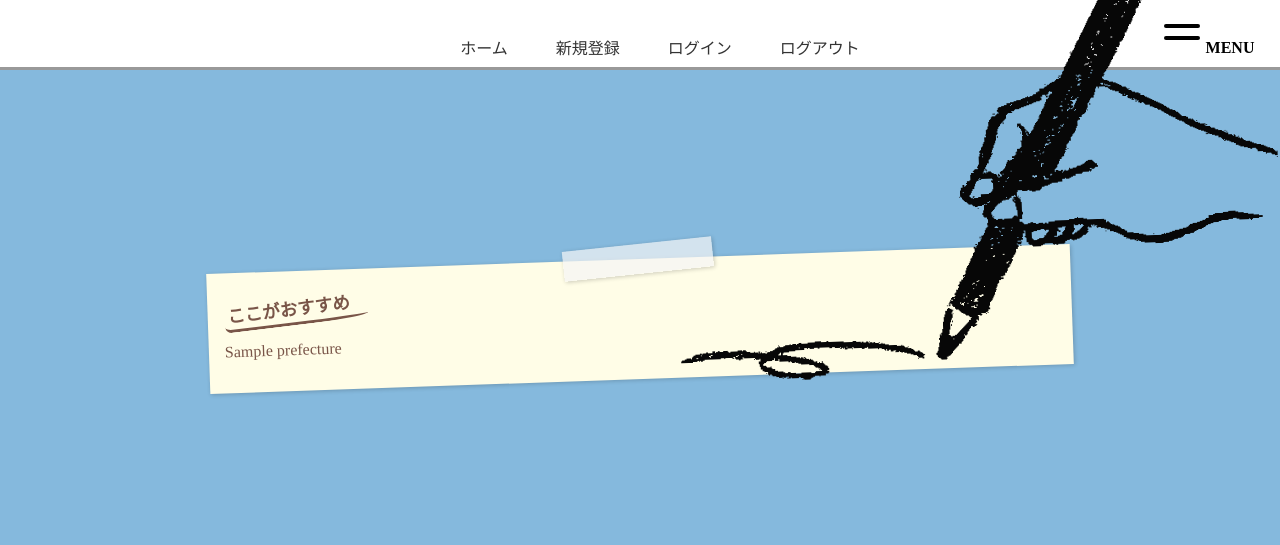
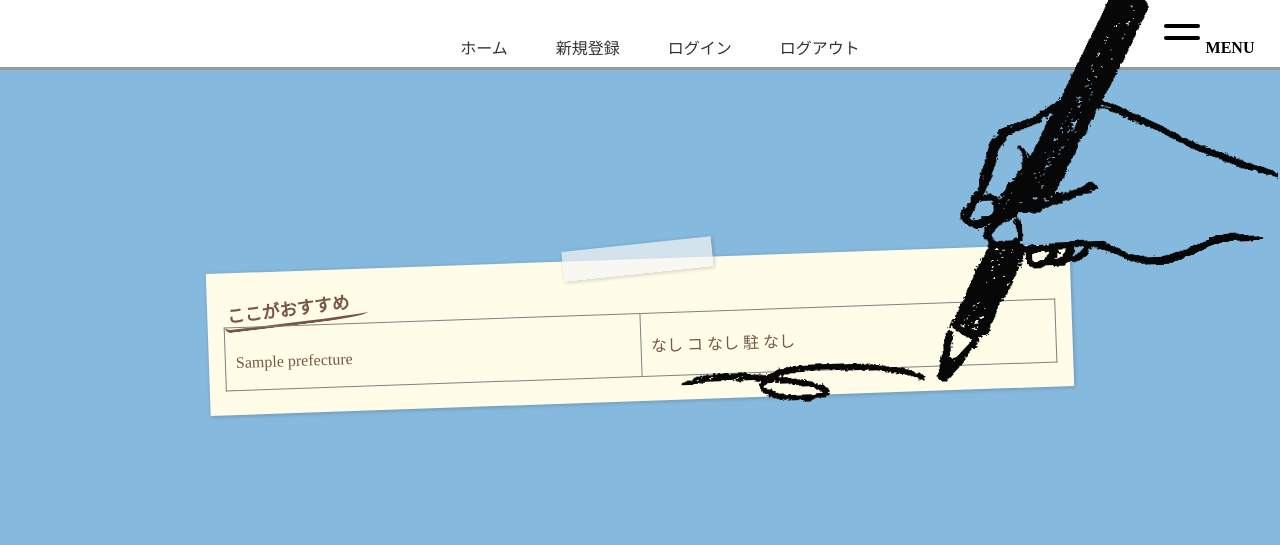
Before and after one commit to thejunjiadachi/chiimu-kaihatsu, a Flask app: template templates/list.html in a window 1280 px wide; the page is wider, and only the part inside the window is pictured. Shown: the top 545 px of that part. Run offline with Flask 2, Linux system fonts and the light colour scheme; the template is opened without the code that fills it: most values are stand-ins (such as "Sample title", 1, 10 or a date in 2020); some libraries are stand-ins or nearby versions.

Commit message:
とりあえずコミット

```diff
--- a/static/style.css
+++ b/static/style.css
@@ -544,3 +544,14 @@
     }
 
   }
+
+  table {
+    border-collapse: collapse;
+    width: 100%;
+  }
+
+  td {
+    width: 25%;
+    padding: 10px;
+    text-align: left;
+  }
--- a/templates/list.html
+++ b/templates/list.html
@@ -4,12 +4,33 @@
     一覧
 {% endblock %}
 
+{% block head %}
+<link rel="stylesheet" href="https://kit.fontawesome.com/5344205e39.css" crossorigin="anonymous">
+
+{% endblock %}
+
 {% block main %}
 <div class="memox">
 {% for prefectures in rows %}
+
+<table border="1">
+    <tr>
+        <td>
             <a href="{{ prefectures['url'] }}">
             <p>{{ prefectures["cafe_name"] }}</p>
             </a>
+        </td>
+        <td>
+            {% if prefectures["is_wifi"] %}
+                W <i class="fa-solid fa-wifi">あり</i>
+            {% else %}
+                なし
+            {% endif %}
+            コ {% if prefectures["is_outlet"] %}あり{% else %}なし{% endif %}
+            駐 {% if prefectures["is_parking"] %}あり{% else %}なし{% endif %}
+        </td>
+    </tr>
+</table>
 {% endfor %}
 <div class="memox-image">
     <img src="./../static/images/logo1.png" alt="ロゴ">
```
Also changed, not shown: app.py (line endings or trailing spaces). Lines whose indentation alone changed are shown as unchanged.
